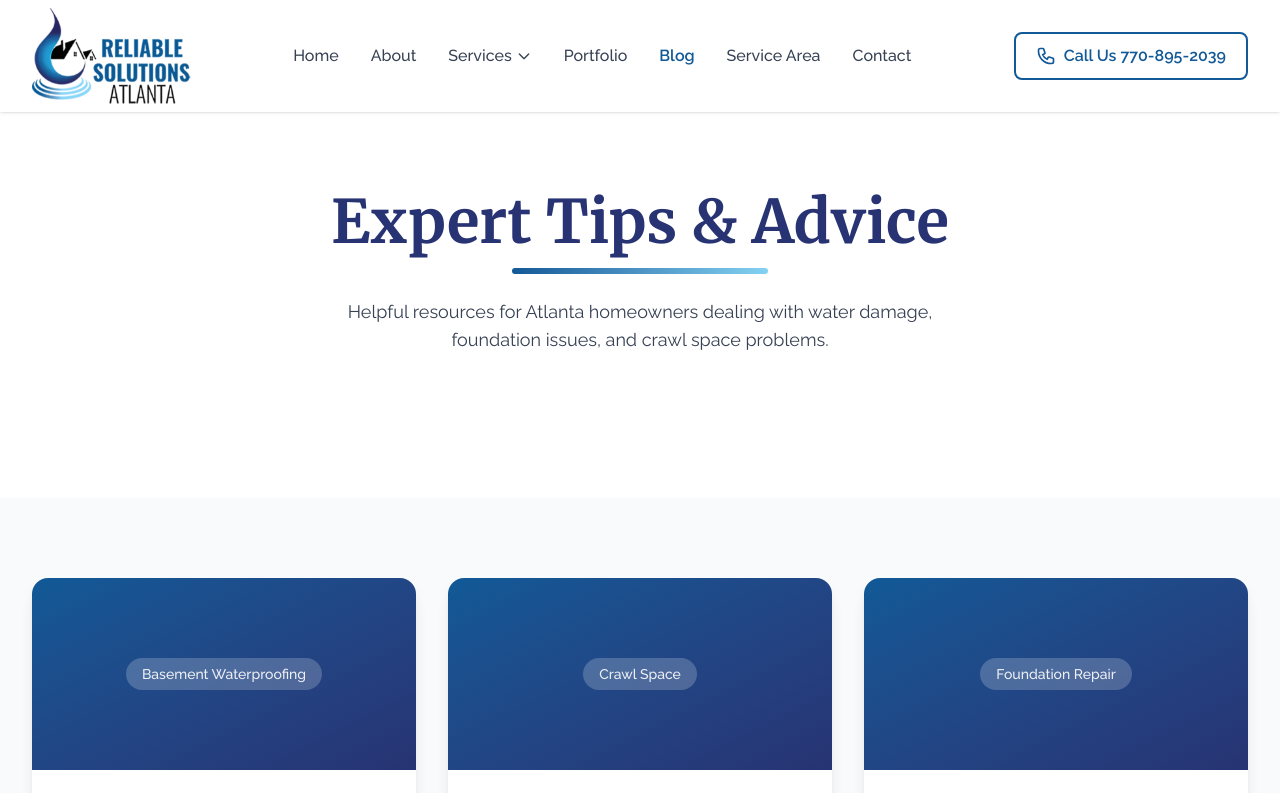
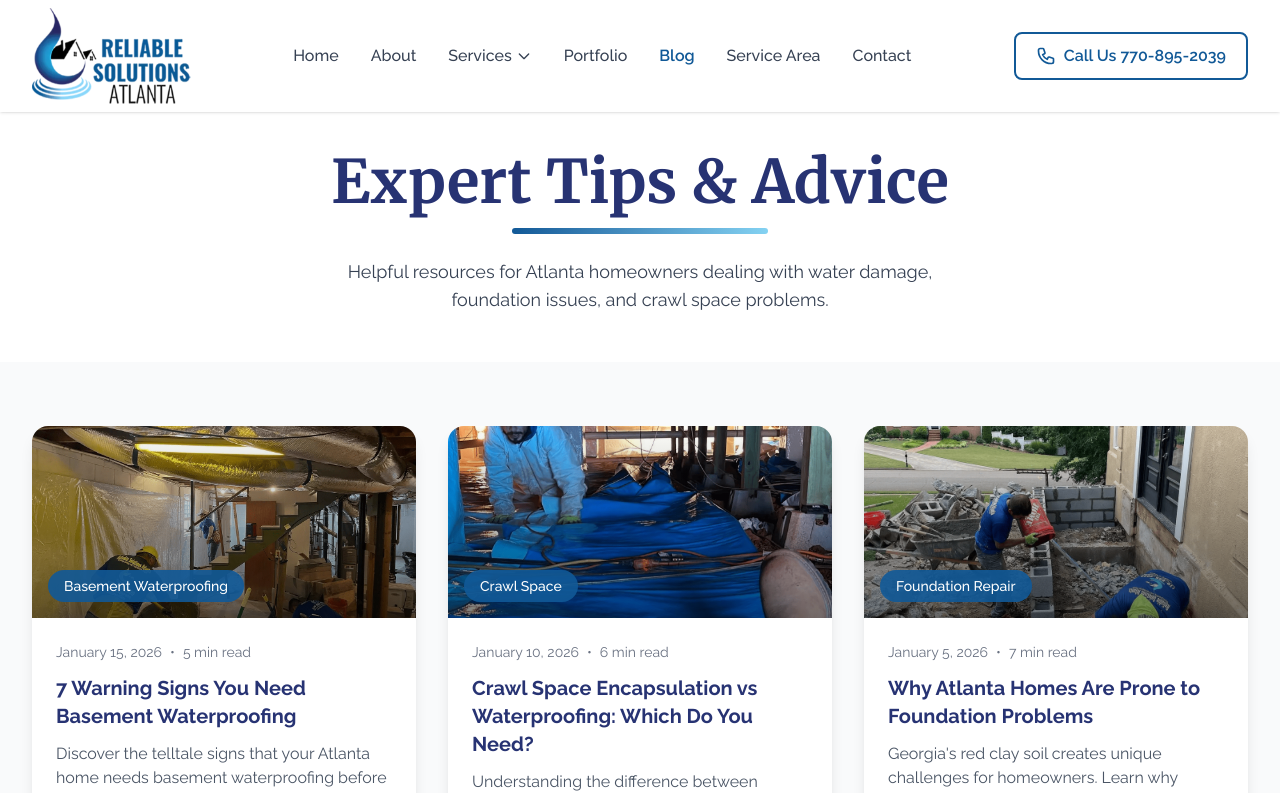
Before and after one commit to gibsonthompson/reliable-solutions-atlanta, a Next.js app: page /blog in a window 1280 px wide. Shown: the top 793 px of the page. Built offline with nearby package versions, Linux system fonts and the light colour scheme.

Commit message:
Blog: remove gap, add portfolio images to post cards

```diff
--- a/app/blog/page.js
+++ b/app/blog/page.js
@@ -1,6 +1,7 @@
 import Header from '../components/Header'
 import Footer from '../components/Footer'
 import Link from 'next/link'
+import Image from 'next/image'
 
 export const metadata = {
   title: 'Blog',
@@ -15,6 +16,7 @@ const blogPosts = [
     date: 'January 15, 2026',
     readTime: '5 min read',
     category: 'Basement Waterproofing',
+    image: '/images/portfolio/basement-waterproofing-interior.png',
   },
   {
     slug: 'crawl-space-encapsulation-vs-waterproofing',
@@ -23,6 +25,7 @@ const blogPosts = [
     date: 'January 10, 2026',
     readTime: '6 min read',
     category: 'Crawl Space',
+    image: '/images/portfolio/crawl-space-encapsulation-vapor-barrier.png',
   },
   {
     slug: 'why-atlanta-homes-have-foundation-problems',
@@ -31,6 +34,7 @@ const blogPosts = [
     date: 'January 5, 2026',
     readTime: '7 min read',
     category: 'Foundation Repair',
+    image: '/images/portfolio/foundation-repair-crew-working-atlanta.png',
   },
 ]
 
@@ -40,9 +44,9 @@ export default function BlogPage() {
       <Header activePage="blog" />
 
       {/* Hero Section */}
-      <section className="py-16 md:py-20 bg-white">
+      <section className="pt-10 pb-12 bg-white">
         <div className="max-w-7xl mx-auto px-4 sm:px-6 lg:px-8">
-          <div className="text-center mb-16">
+          <div className="text-center">
             <h1 className="text-4xl md:text-5xl lg:text-6xl font-bold text-[#273373] font-display mb-4">
               Expert Tips & Advice
             </h1>
@@ -55,7 +59,7 @@ export default function BlogPage() {
       </section>
 
       {/* Blog Posts Grid */}
-      <section className="py-16 md:py-20 bg-gray-50">
+      <section className="py-12 md:py-16 bg-gray-50">
         <div className="max-w-7xl mx-auto px-4 sm:px-6 lg:px-8">
           <div className="grid md:grid-cols-2 lg:grid-cols-3 gap-8">
             {blogPosts.map((post) => (
@@ -64,8 +68,15 @@ export default function BlogPage() {
                 href={`/blog/${post.slug}`}
                 className="bg-white rounded-2xl shadow-lg overflow-hidden hover:shadow-2xl transition-all duration-300 group"
               >
-                <div className="h-48 bg-gradient-to-br from-[#115997] to-[#273373] flex items-center justify-center">
-                  <span className="text-white/90 text-sm font-medium px-4 py-1.5 bg-white/20 rounded-full">
+                <div className="relative h-48">
+                  <Image
+                    src={post.image}
+                    alt={post.title}
+                    fill
+                    className="object-cover group-hover:scale-105 transition-transform duration-300"
+                  />
+                  <div className="absolute inset-0 bg-gradient-to-t from-black/50 to-transparent" />
+                  <span className="absolute bottom-4 left-4 text-white text-sm font-medium px-4 py-1.5 bg-[#115997]/90 rounded-full">
                     {post.category}
                   </span>
                 </div>
```
